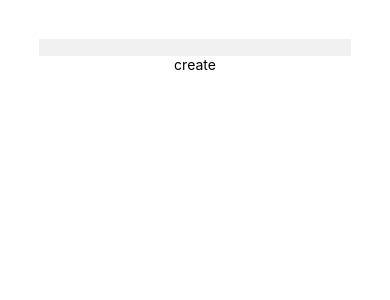
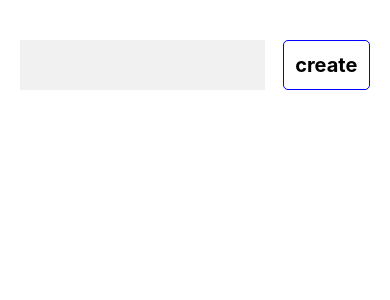
Before and after one commit to Zombieteer/React-Native-app, a React Native app: screen / in a window 390 px wide. Shown: the top 300 px of the page. Built offline with nearby package versions, Linux system fonts and the light colour scheme.

Commit message:
Styling todo

```diff
--- a/src/app/Todo.js
+++ b/src/app/Todo.js
@@ -1,46 +1,91 @@
-import React, {useState} from "react";
-import { StyleSheet, Text, View, TextInput, TouchableOpacity} from "react-native";
+import React, { useState } from "react";
+import {
+  StyleSheet,
+  Text,
+  View,
+  TextInput,
+  TouchableOpacity
+} from "react-native";
 
-const Todo=()=> {
+const Todo = () => {
+  const [todos, setTodos] = useState([]);
+  const [newTodo, setNewTodo] = useState("");
 
-  const [todos, setTodos] = useState([])
-  const [newTodo, setNewTodo] = useState('')
-
-  const handleChange = (text)=> {
-    setNewTodo(text)
-  }
+  const handleChange = text => {
+    setNewTodo(text);
+  };
 
   const handlePress = () => {
-    setTodos([...todos, newTodo])
-    setNewTodo('')
-  }
+    if (newTodo!==''){
+      setTodos([...todos, newTodo]);
+      setNewTodo("");
+    }
+  };
 
   return (
-    <View style={styles.container}>
-      <TextInput value={newTodo} onChangeText={handleChange} style={styles.input}/>
-      <TouchableOpacity onPress={handlePress}>
-        <Text>create</Text>
-      </TouchableOpacity>
-      <View style={{marginTop: '3%'}}>
-        {todos.map((todo, i) => <Text key={i}>{todo}</Text>)}
+    <View
+    style={styles.container}
+    >
+      <View style={styles.form}>
+        <TextInput
+          value={newTodo}
+          onChangeText={handleChange}
+          style={styles.input}
+        />
+        <TouchableOpacity style={styles.button} onPress={handlePress}>
+          <Text style={styles.buttonText}>create</Text>
+        </TouchableOpacity>
+      </View>
+      <View style={ styles.todos }>
+        {todos.map((todo, i) => (
+          <View style={styles.todo} key={i}>
+            <Text  style={styles.todoText} >{todo}</Text>
+          </View>
+        ))}
       </View>
     </View>
   );
-}
-
+};
 
 const styles = StyleSheet.create({
   container: {
     flex: 1,
-    backgroundColor: "#fff",
-    alignItems: "center",
-    // justifyContent: "center"
+    padding: 20,
+    marginTop: 20
   },
   input: {
     backgroundColor: "#f2f1f1",
-    width: '80%',
-    marginTop: '10%'
+    width: '70%',
+    fontSize: 20,
+  },
+  form : {
+    flexDirection: 'row'
+  },
+  button : {
+    borderWidth: 1,
+    borderColor: 'blue',
+    borderRadius: 5,
+    justifyContent: 'center',
+    alignItems: 'center',
+    width: '25%',
+    marginLeft: '5%',
+    height: 50
+  },
+  buttonText: {
+    fontSize: 20,
+    fontWeight: 'bold'
+  },
+  todos: {
+    marginTop: 40
+  },
+  todo: {
+    borderBottomWidth: 1,
+    borderBottomColor: 'lightgrey',
+    marginBottom: 10
+  },
+  todoText: {
+    fontSize: 20
   }
 });
 
-export default Todo
+export default Todo;
```
